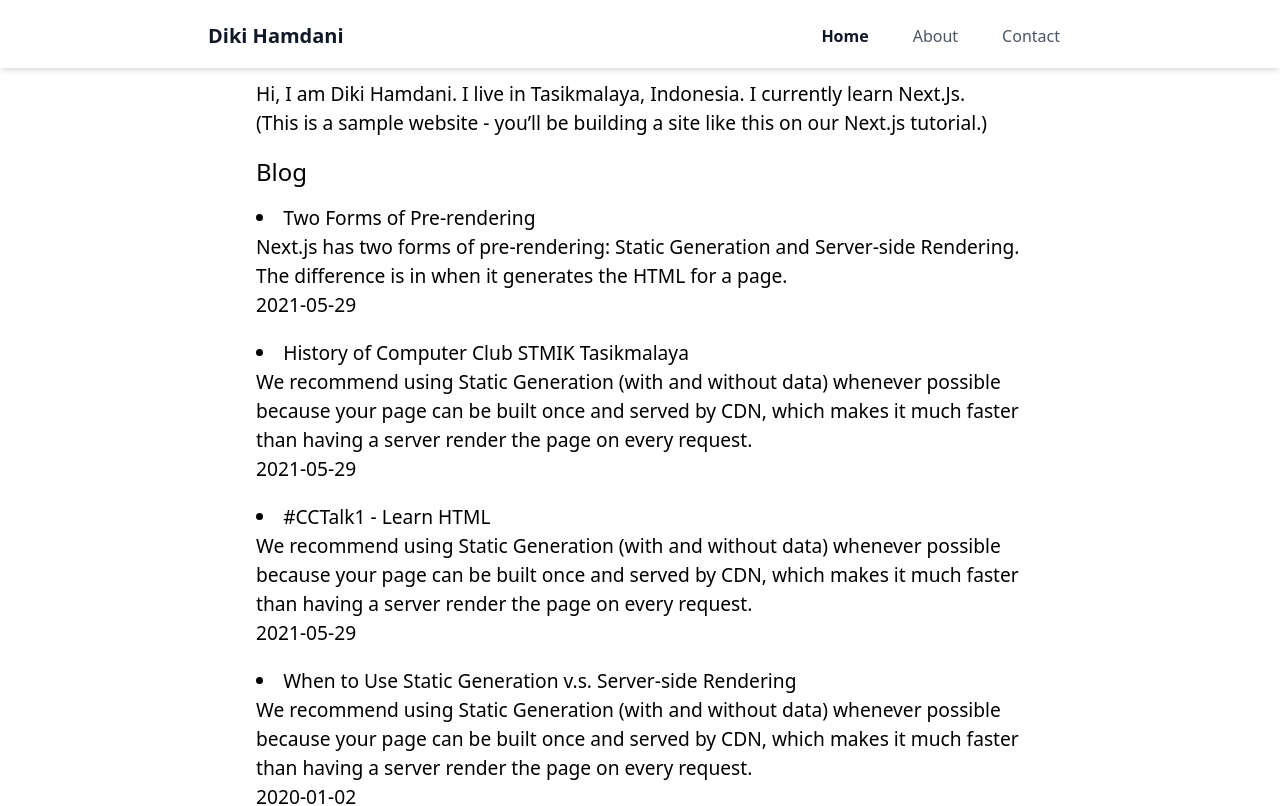
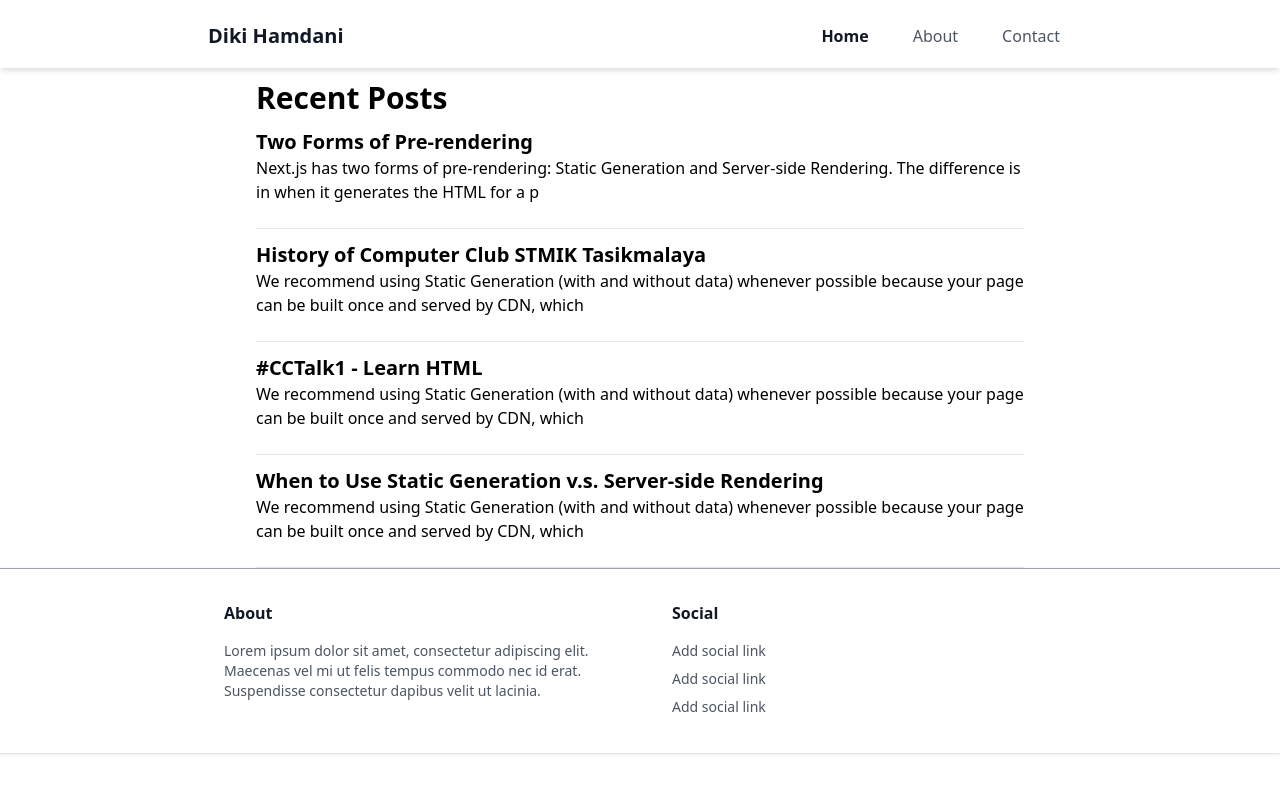
Before and after one commit to Dikihmd01/learn-nextjs, a Next.js app: page / in a window 1280 px wide. Shown: the top 806 px of the page. Built offline with nearby package versions, Linux system fonts and the light colour scheme.

Commit message:
change index

```diff
--- a/pages/index.js
+++ b/pages/index.js
@@ -1,4 +1,4 @@
-import utilStyles from '../styles/utils.module.css'
+// import utilStyles from '../styles/utils.module.css'
 import Head from 'next/head'
 import Link from 'next/link'
 import Layout, {siteTitle} from '../components/layout';
@@ -9,25 +9,21 @@ export default function Home({allPostsData}) {
     <Layout home>
       <Head>
           <title>{siteTitle}</title>
-       </Head>
-      <section className={utilStyles.headingMd}>
-        <p>Hi, I am Diki Hamdani. I live in Tasikmalaya, Indonesia. I currently learn Next.Js.</p>
-        <p>
-          (This is a sample website - you’ll be building a site like this on{' '}
-          <a href="https://nextjs.org/learn">our Next.js tutorial</a>.)
-        </p>
-      </section>
+      </Head>
 
-      <section className={`${utilStyles.headingMd} ${utilStyles.padding1px}`}>
-        <h2 className={utilStyles.headingLg}>Blog</h2>
-        <ul className={utilStyles.list}>
+      <section>
+        <h2 className="text-3xl font-bold font-sans">Recent Posts</h2>
+        <ul>
           {allPostsData.map(({ id, date, title, description }) => (
-            <li className={utilStyles.listItem} key={id}>
-              <Link href={`/posts/${id}`}>
-                <a>{title}</a>
-              </Link>
-              <p>{description}</p>
-              {date}
+            <li className="list-none" key={id}>
+              <h3 className="text-xl font-semibold font-sans mt-3">
+                <Link href={`/posts/${id}`}>
+                  <a>{title}</a>
+                </Link>
+              </h3>
+              <p>{description.substring(0, 140)}</p>
+              <br/>
+              <hr/>
             </li>
           ))}
         </ul>
```
